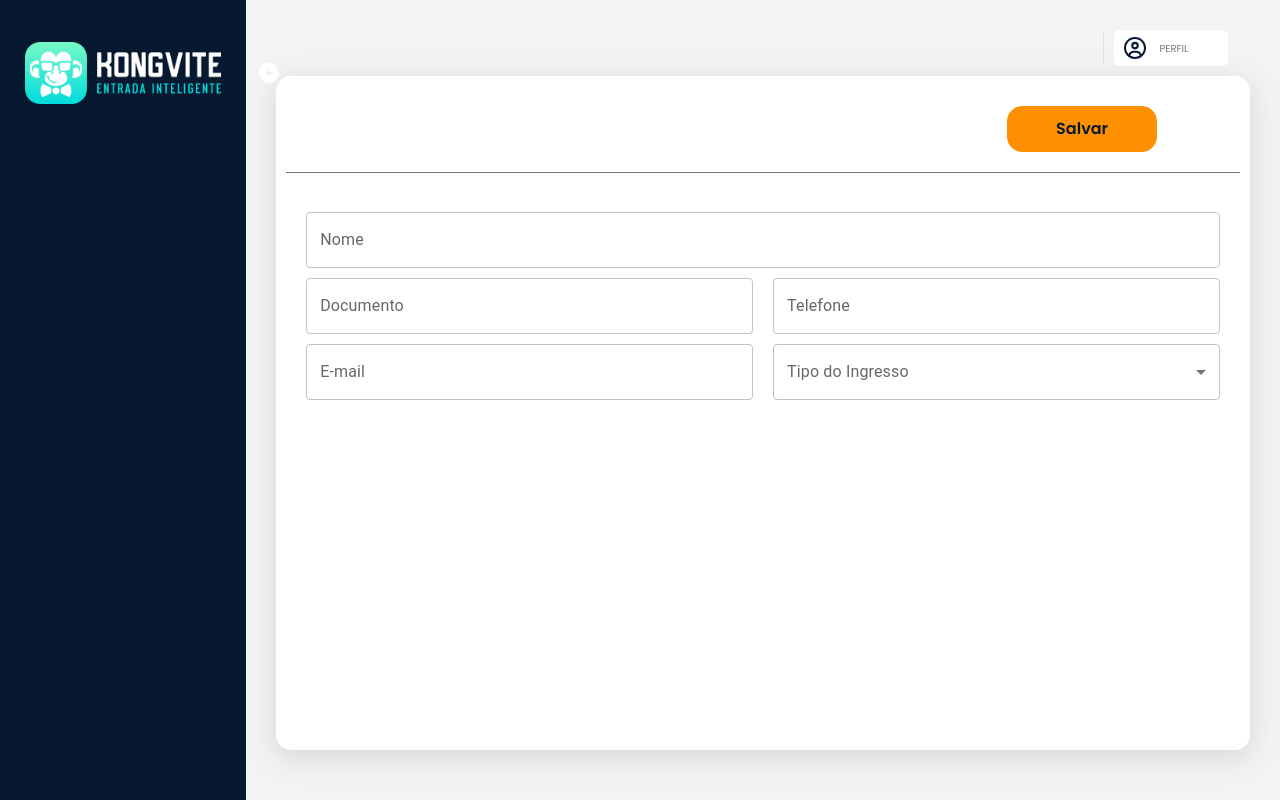
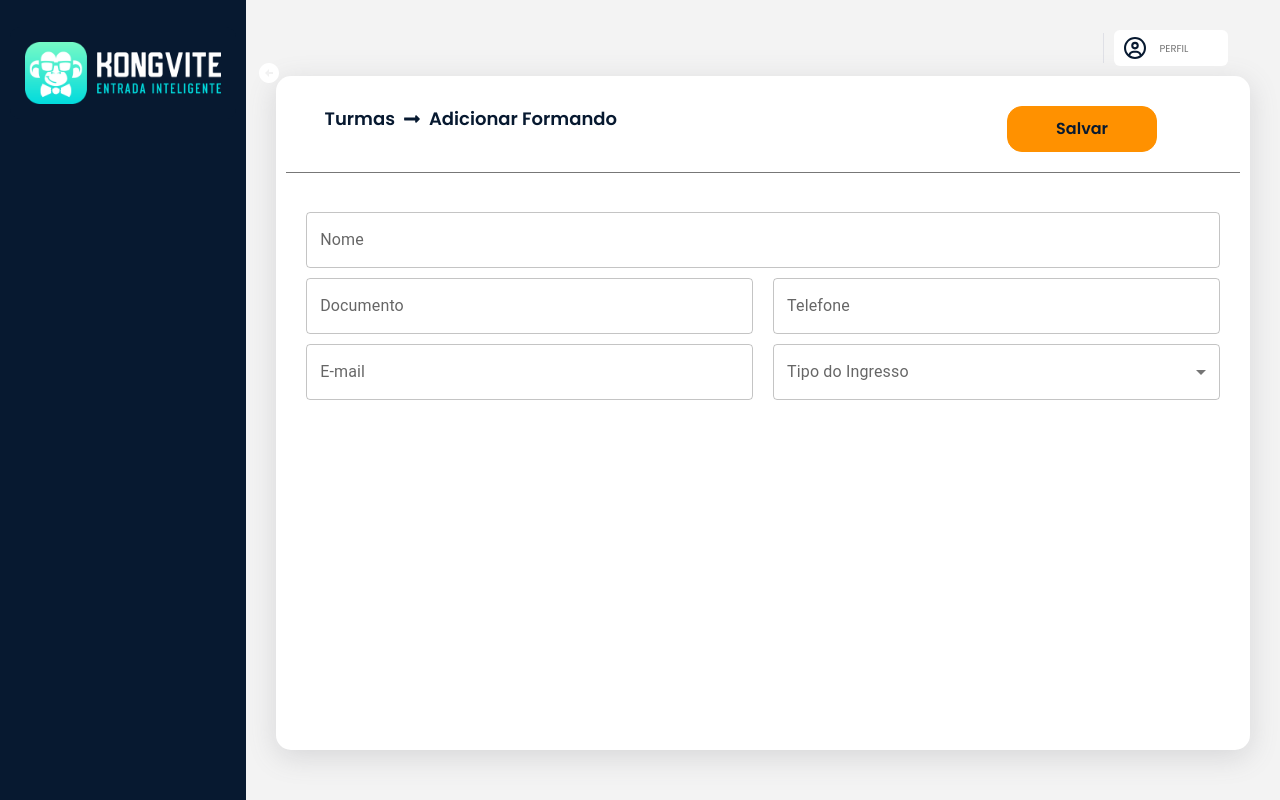
Before and after one commit to AlexdeOliveiraSilva/NextJS_KongVite_FrontEnd, a Next.js app: page /cliente/turmas/turma-view/add in a window 1280 px wide. Built offline with nearby package versions, Linux system fonts and the light colour scheme.

Commit message:
feat(): sitemap na add e edit formando

```diff
--- a/src/app/cliente/turmas/turma-view/add/page.js
+++ b/src/app/cliente/turmas/turma-view/add/page.js
@@ -13,6 +13,7 @@ import MenuItem from '@mui/material/MenuItem';
 import InputLabel from '@mui/material/InputLabel';
 import FormControl from '@mui/material/FormControl';
 import SendInviteModal from "@/components/Modal/sendInvites";
+import { FaLongArrowAltRight } from "react-icons/fa";
 
 export default function GuestAdd() {
   const router = useRouter();
@@ -271,8 +272,14 @@ export default function GuestAdd() {
       {sendModalIsOpen == true && <SendInviteModal close={() => closeSendModal()} isAdd={true}></SendInviteModal>}
       <div className="adminUsersContent flexc">
         <div className="adminUsersHeader flexr">
-          <div className="adminUsersTitle flexr">
-            <h1>Novo Formando</h1>
+          <div className="newTopSitemap flexr">
+            <h1 className=" flexr gap-2" style={{ fontWeight: 600, marginRight: 10 }}>
+              <a
+                href="/cliente/turmas/"
+                style={{ cursor: 'pointer' }}>Turmas</a>
+              <FaLongArrowAltRight />
+              <span >Adicionar Formando</span></h1>
+
           </div>
           <div className="adminUsersAdd flexr">
             <button
--- a/src/app/cliente/turmas/turma-view/edit/page.js
+++ b/src/app/cliente/turmas/turma-view/edit/page.js
@@ -322,8 +322,14 @@ export default function GuestEdit() {
       {changeIsOpen == true && <ChangeGuestModal close={() => closeChange()} guestId={changeId}></ChangeGuestModal>}
       <div className="adminUsersContent flexc">
         <div className="adminUsersHeader flexr">
-          <div className="adminUsersTitle flexr">
-            <h1>Editar Formando</h1>
+          <div className="newTopSitemap flexr">
+            <h1 className=" flexr gap-2" style={{ fontWeight: 600, marginRight: 10 }}>
+              <a
+                href="/cliente/turmas/"
+                style={{ cursor: 'pointer' }}>Turmas</a>
+              <FaLongArrowAltRight />
+              <span >Editar Formando</span></h1>
+
           </div>
           <div className="adminUsersAdd flexr">
             <button
```
